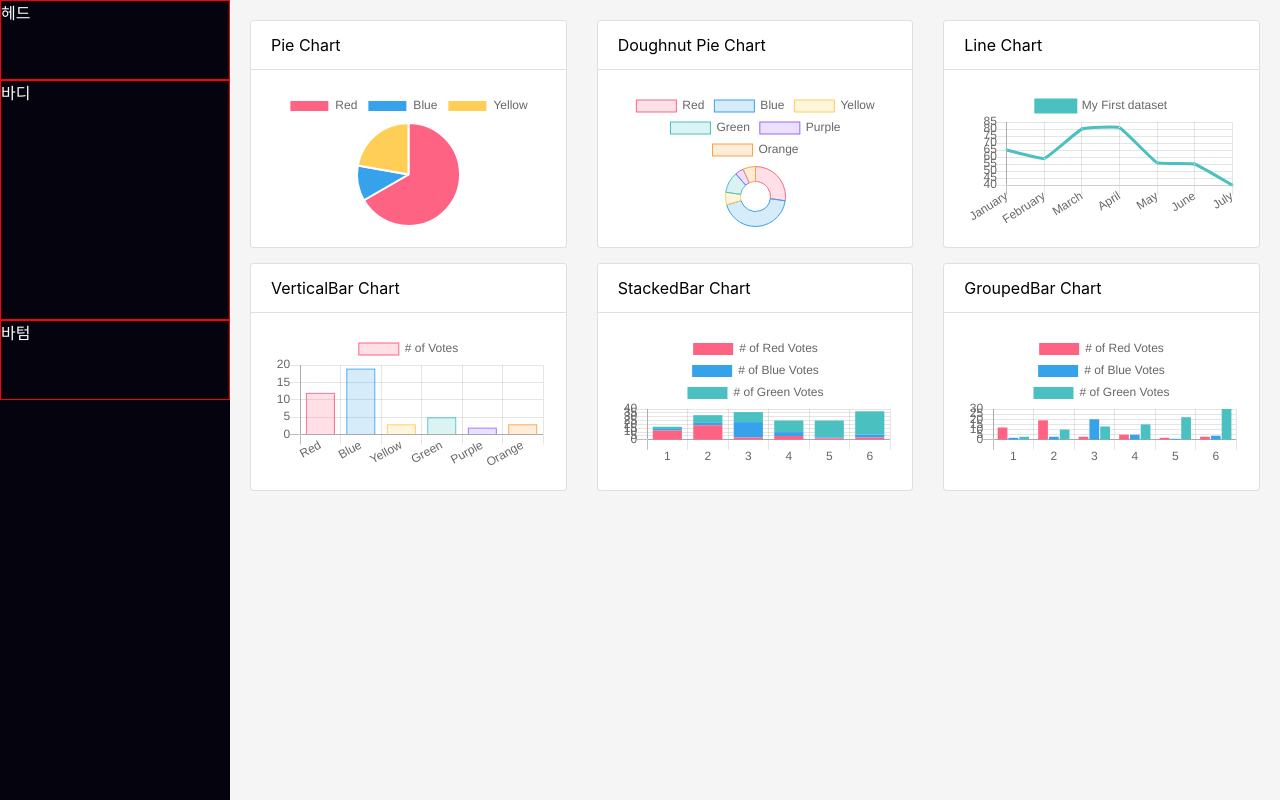
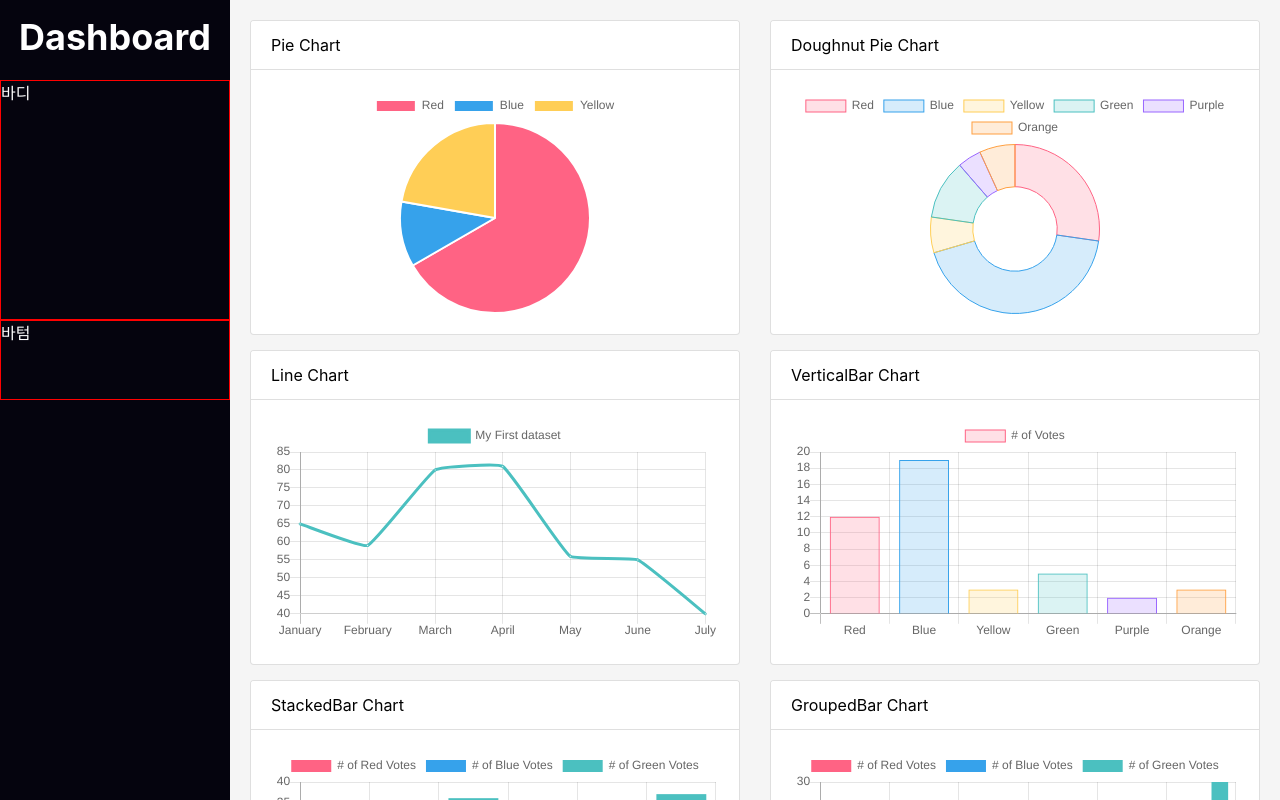
Before and after one commit to HongSeungTaek/Dashboard, a React (Create React App) app: page / in a window 1280 px wide. Built offline with nearby package versions, Linux system fonts and the light colour scheme; the HTML template or start-up script is replaced by a standard one.

Commit message:
로고 대신 텍스트 삽입

```diff
--- a/src/component/common/MainSidebar.css
+++ b/src/component/common/MainSidebar.css
@@ -9,7 +9,10 @@
 .ms-header {
   width: 100%;
   height: 80px;
-  border: 1px solid red;
+  padding-top: 10px;
+  font-weight: bold;
+  font-size: 36px;
+  text-align: center;
 }
 
 .ms-info {
--- a/src/component/common/MainSidebar.js
+++ b/src/component/common/MainSidebar.js
@@ -7,7 +7,7 @@ class MainSidebar extends React.Component {
   render() {
     return (
       <div className="main-sidebar">
-        <div className="ms-header">헤드</div>
+        <div className="ms-header">Dashboard</div>
         <div className="ms-info">바디</div>
         <div className="ms-menu-list">바텀</div>
       </div>
--- a/src/dashboard/Dashboard.js
+++ b/src/dashboard/Dashboard.js
@@ -34,7 +34,7 @@ function Dashboard() {
   return (
     <div className="db-container">
       <div className="row mb15">
-        <div className="col-4">
+        <div className="col-6">
           <div className="card">
             <div className="card-header">{props.pie_chart.header}</div>
             <div className="card-body">
@@ -42,7 +42,7 @@ function Dashboard() {
             </div>
           </div>
         </div>
-        <div className="col-4">
+        <div className="col-6">
           <div className="card">
             <div className="card-header">{props.dounut_pie_chart.header}</div>
             <div className="card-body">
@@ -50,7 +50,9 @@ function Dashboard() {
             </div>
           </div>
         </div>
-        <div className="col-4">
+      </div>
+      <div className="row mb15">
+        <div className="col-6">
           <div className="card">
             <div className="card-header">{props.line_chart.header}</div>
             <div className="card-body">
@@ -58,9 +60,7 @@ function Dashboard() {
             </div>
           </div>
         </div>
-      </div>
-      <div className="row mb15">
-        <div className="col-4">
+        <div className="col-6">
           <div className="card">
             <div className="card-header">{props.vertical_bar_chart.header}</div>
             <div className="card-body">
@@ -68,7 +68,9 @@ function Dashboard() {
             </div>
           </div>
         </div>
-        <div className="col-4">
+      </div>
+      <div className="row mb15">
+        <div className="col-6">
           <div className="card">
             <div className="card-header">{props.stacked_bar_chart.header}</div>
             <div className="card-body">
@@ -76,7 +78,7 @@ function Dashboard() {
             </div>
           </div>
         </div>
-        <div className="col-4">
+        <div className="col-6">
           <div className="card">
             <div className="card-header">{props.grouped_bar_chart.header}</div>
             <div className="card-body">
--- a/src/index.css
+++ b/src/index.css
@@ -23,4 +23,5 @@ code {
   width: 100%;
   height: 100%;
   background-color: #f5f5f5;
+  overflow-y: scroll;
 }
```
